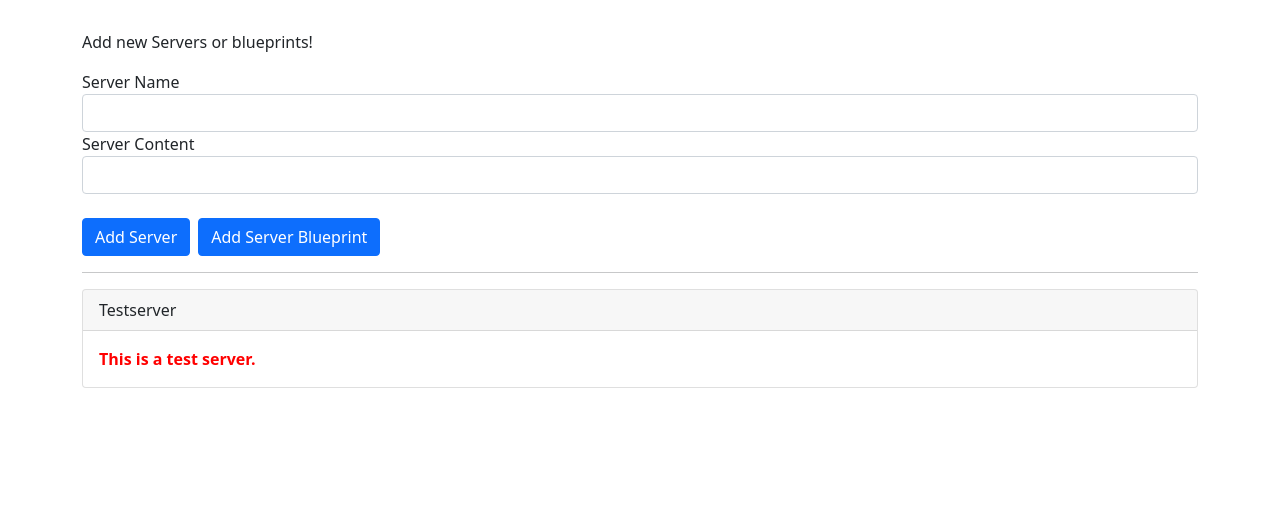
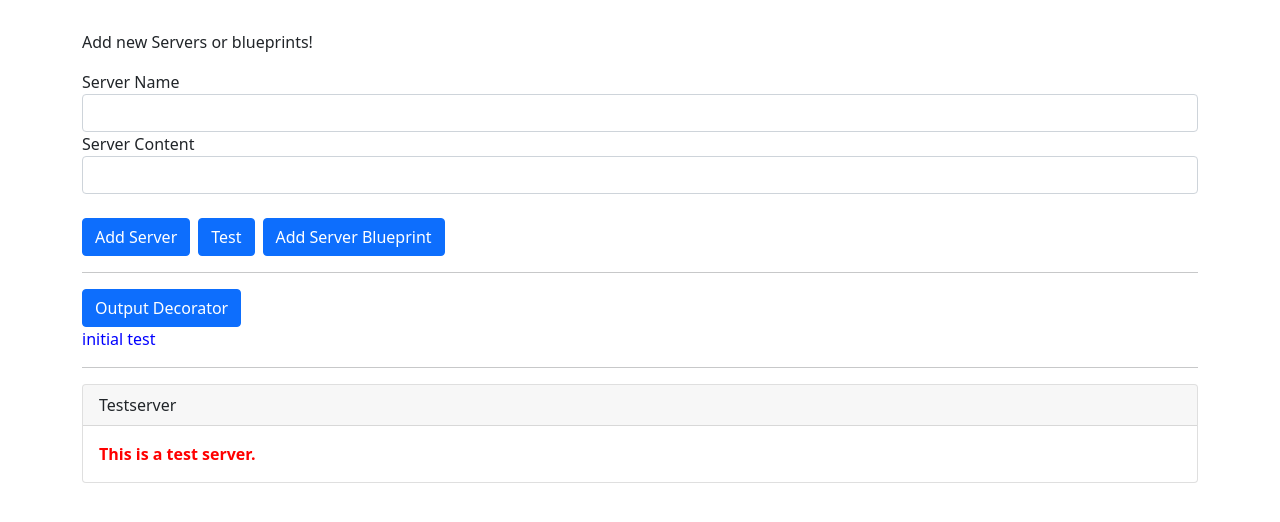
Before and after one commit to bhadresharya/ng, an Angular app: page / in a window 1280 px wide. Shown: the top 522 px of the page. Built offline with nearby package versions, Linux system fonts and the light colour scheme.

Commit message:
output and eventemitter practice

```diff
--- a/src/app/app.component.html
+++ b/src/app/app.component.html
@@ -1,6 +1,9 @@
 <div class="container">
-  <app-cockpit (serverCreated)="onServerAdded($event)" (blueprintCreated)="onBlueprintAdded($event)"></app-cockpit>
+  <app-cockpit (serverCreated)="onServerAdded($event)" (serverTested)="onServerTested($event)" (blueprintCreated)="onBlueprintAdded($event)"></app-cockpit>
   <hr />
+  <app-test (outputData)="onOutputData($event)"></app-test>
+  <p *ngFor="let p of parentArray">{{p.name}}</p>
+  <hr>
   <div class="row">
     <div class="col-xs-12">
       <app-server-element
--- a/src/app/app.component.ts
+++ b/src/app/app.component.ts
@@ -9,8 +9,19 @@ export class AppComponent {
   serverElements = [
     { type: 'server', name: 'Testserver', content: 'This is a test server.' },
   ];
+  parentArray = [
+    {name: 'initial test'}
+  ]
 
   onServerAdded(serverData: { serverName: string; serverContent: string }) {
+    this.serverElements.push({
+      type: 'server',
+      name: serverData.serverName,
+      content: serverData.serverContent,
+    });
+  }
+
+  onServerTested(serverData: { serverName: string; serverContent: string }) {
     this.serverElements.push({
       type: 'server',
       name: serverData.serverName,
@@ -25,4 +36,11 @@ export class AppComponent {
       content: blueprintData.serverContent,
     });
   }
+
+  onOutputData(outputData: {name: string}) {
+    this.parentArray.push({
+      name: outputData.name
+    })
+
+  }
 }
--- a/src/app/app.module.ts
+++ b/src/app/app.module.ts
@@ -6,12 +6,14 @@ import { FormsModule } from '@angular/forms';
 import { AppComponent } from './app.component';
 import { CockpitComponent } from './cockpit/cockpit.component';
 import { ServerElementComponent } from './server-element/server-element.component';
+import { TestComponent } from './test/test.component';
 
 @NgModule({
   declarations: [
     AppComponent,
     CockpitComponent,
-    ServerElementComponent
+    ServerElementComponent,
+    TestComponent
   ],
   imports: [
     BrowserModule,
--- a/src/app/cockpit/cockpit.component.html
+++ b/src/app/cockpit/cockpit.component.html
@@ -9,6 +9,9 @@
     <button class="btn btn-primary me-2" (click)="onAddServer()">
       Add Server
     </button>
+    <button class="btn btn-primary me-2" (click)="onTestServer()">
+      Test
+    </button>
     <button class="btn btn-primary" (click)="onAddBlueprint()">
       Add Server Blueprint
     </button>
--- a/src/app/cockpit/cockpit.component.ts
+++ b/src/app/cockpit/cockpit.component.ts
@@ -7,6 +7,7 @@ import { Component, EventEmitter, OnInit, Output } from '@angular/core';
 })
 export class CockpitComponent implements OnInit {
   @Output() serverCreated = new EventEmitter<{serverName: string, serverContent: string}>();
+  @Output() serverTested = new EventEmitter<{serverName: string, serverContent: string}>();
   @Output() blueprintCreated = new EventEmitter<{serverName: string, serverContent: string}>();
   newServerName = '';
   newServerContent = '';
@@ -22,6 +23,13 @@ export class CockpitComponent implements OnInit {
     });
   }
 
+  onTestServer() {
+    this.serverTested.emit({
+      serverName: this.newServerName,
+      serverContent: this.newServerContent,
+    });
+  }
+
   onAddBlueprint() {
     this.blueprintCreated.emit({
       serverName: this.newServerName,
--- /dev/null
+++ b/src/app/test/test.component.html
@@ -0,0 +1 @@
+<button class="btn btn-primary" (click)="onOutputData()">Output Decorator</button>
--- /dev/null
+++ b/src/app/test/test.component.ts
@@ -0,0 +1,22 @@
+import { Component, EventEmitter, OnInit, Output } from '@angular/core';
+
+@Component({
+  selector: 'app-test',
+  templateUrl: './test.component.html',
+  styleUrls: ['./test.component.scss']
+})
+export class TestComponent implements OnInit {
+  @Output() outputData = new EventEmitter<{name: string}>()
+
+  constructor() { }
+
+  ngOnInit(): void {
+  }
+
+  onOutputData() {
+    this.outputData.emit({
+      name: 'test'
+    })
+  }
+
+}
```
Also changed, not shown: src/app/test/test.component.scss (added), 1 other file (tests, documents, lock files or other folders).
